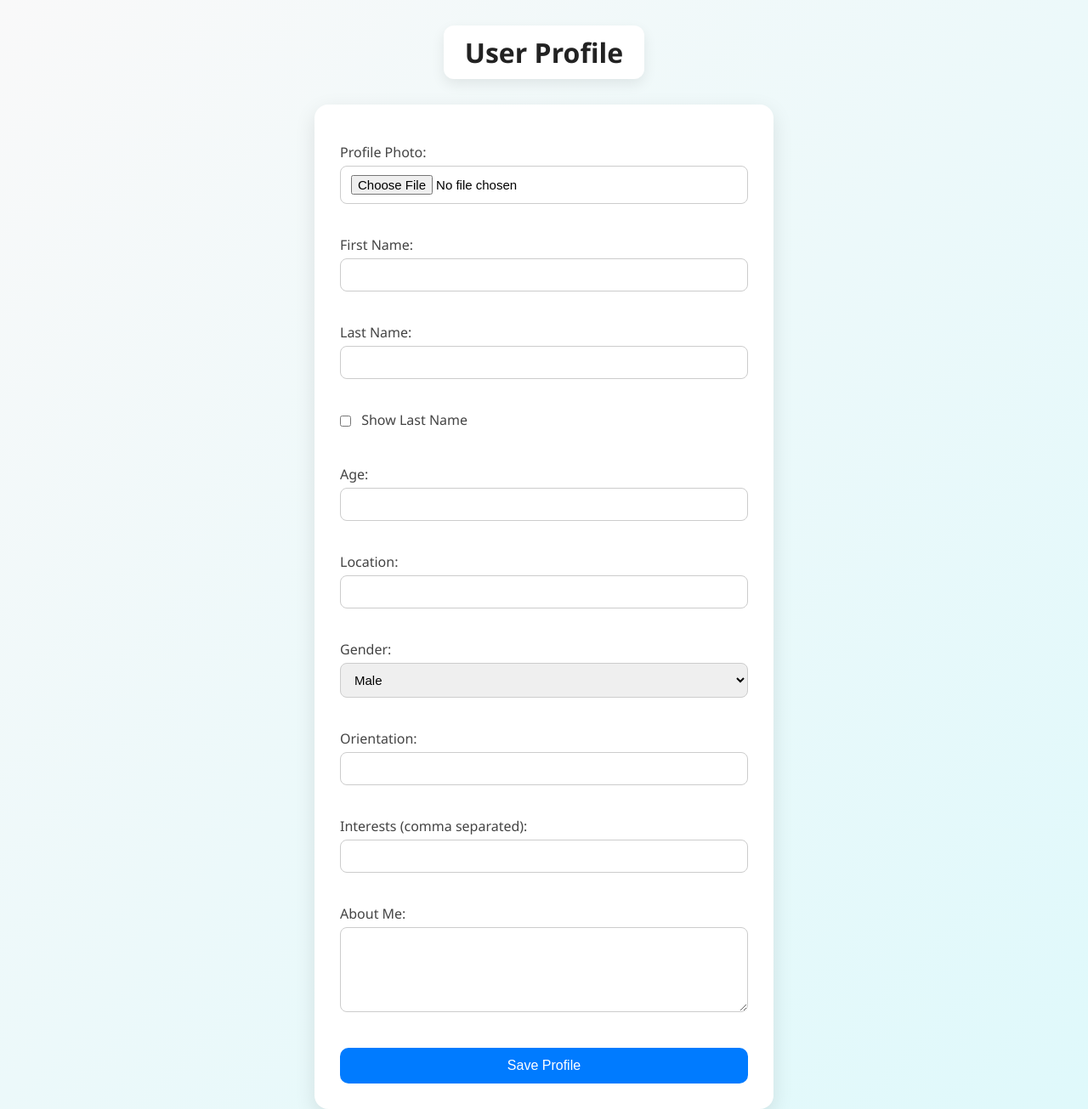
After one commit to Brian-oum/Dating-Site, a PHP site: page /Pages/profile.php in a window 1280 px wide. The commit adds this page. Shown: the whole page at 85% size. Run offline with PHP 8.4, Linux system fonts and the light colour scheme.

Commit message:
new changes

```diff
--- /dev/null
+++ b/Pages/profile.php
@@ -0,0 +1,80 @@
+<?php
+include '../config/db.php';
+session_start();
+
+// Assign variables and escape for HTML use
+$id = htmlspecialchars($user['id'] ?? '');
+$profile_photo = htmlspecialchars($user['profile_photo'] ?? '');
+$first_name = htmlspecialchars($user['first_name'] ?? '');
+$last_name = htmlspecialchars($user['last_name'] ?? '');
+$show_last_name = !empty($user['show_last_name']) ? 'checked' : '';
+$age = htmlspecialchars($user['age'] ?? '');
+$location = htmlspecialchars($user['location'] ?? '');
+$gender = $user['gender'] ?? '';
+$orientation = htmlspecialchars($user['orientation'] ?? '');
+$interests = htmlspecialchars($user['interests'] ?? '');
+$bio = htmlspecialchars($user['bio'] ?? '');
+// Determine which gender and relationship goal are selected
+$gender_options = [
+    'Male' => $gender === 'Male' ? 'selected' : '',
+    'Female' => $gender === 'Female' ? 'selected' : '',
+    'Other' => $gender === 'Other' ? 'selected' : ''
+];
+
+?>
+
+<!DOCTYPE html>
+<html>
+<head>
+    <title>User Profile</title>
+    <link rel="stylesheet" href="../css/style.css">
+</head>
+<body>
+ <div class="profile-wrapper">
+  <h2>User Profile</h2>
+  <form id="profileForm" method="POST" action="save_profile.php" enctype="multipart/form-data">
+    <!-- your form fields here -->
+     <form id="profileForm" method="POST" action="save_profile.php" enctype="multipart/form-data">
+    <input type="hidden" name="id" value="<?= $id ?>">
+
+    <label>Profile Photo:</label>
+    <input type="file" name="profile_photo"><br>
+    <?php if (!empty($profile_photo) && file_exists("../$profile_photo")): ?>
+        <img src="../<?= $profile_photo ?>" width="100"><br>
+    <?php endif; ?>
+
+    <label>First Name:</label>
+    <input type="text" name="first_name" value="<?= $first_name ?>"><br>
+
+    <label>Last Name:</label>
+    <input type="text" name="last_name" value="<?= $last_name ?>"><br>
+
+    <label><input type="checkbox" name="show_last_name" <?= $show_last_name ?>> Show Last Name</label><br>
+
+    <label>Age:</label>
+    <input type="number" name="age" value="<?= $age ?>"><br>
+
+    <label>Location:</label>
+    <input type="text" name="location" value="<?= $location ?>"><br>
+
+    <label>Gender:</label>
+    <select name="gender">
+        <option value="Male" <?= $gender_options['Male'] ?>>Male</option>
+        <option value="Female" <?= $gender_options['Female'] ?>>Female</option>
+        <option value="Other" <?= $gender_options['Other'] ?>>Other</option>
+    </select><br>
+
+    <label>Orientation:</label>
+    <input type="text" name="orientation" value="<?= $orientation ?>"><br>
+
+    <label>Interests (comma separated):</label>
+    <input type="text" name="interests" value="<?= $interests ?>"><br>
+
+    <label>About Me:</label>
+    <textarea name="bio"><?= $bio ?></textarea><br>
+
+    <button type="submit">Save Profile</button>
+  </form>
+</div>
+</body>
+</html>
--- /dev/null
+++ b/config/db.php
@@ -0,0 +1,4 @@
+<?php
+$pdo = new PDO("mysql:host=localhost;dbname=dating_site", "root", "");
+$pdo->setAttribute(PDO::ATTR_ERRMODE, PDO::ERRMODE_EXCEPTION);
+?>
--- /dev/null
+++ b/css/style.css
@@ -0,0 +1,211 @@
+/* Reset & base styles */
+* {
+  margin: 0;
+  padding: 0;
+  box-sizing: border-box;
+}
+
+body {
+  font-family: 'Segoe UI', Tahoma, Geneva, Verdana, sans-serif;
+  background: linear-gradient(135deg, #f9f9f9, #dff9fb);
+  min-height: 100vh;
+  display: flex;
+  justify-content: center;
+  align-items: center;
+}
+
+.auth-wrapper {
+  display: flex;
+  justify-content: center;
+  align-items: center;
+  width: 100%;
+  padding: 20px;
+}
+
+.auth-container {
+  background: #fff;
+  padding: 40px 30px;
+  border-radius: 16px;
+  box-shadow: 0 12px 24px rgba(0, 0, 0, 0.1);
+  width: 100%;
+  max-width: 400px;
+  transition: 0.3s ease;
+}
+
+.auth-title {
+  text-align: center;
+  margin-bottom: 20px;
+  font-size: 28px;
+  color: #333;
+}
+
+/* Form styles */
+.auth-form h3 {
+  margin-bottom: 20px;
+  text-align: center;
+  font-size: 22px;
+  color: #444;
+}
+
+.form {
+  display: flex;
+  flex-direction: column;
+  gap: 15px;
+}
+
+.form-input {
+  padding: 12px 15px;
+  border-radius: 8px;
+  border: 1px solid #ccc;
+  font-size: 14px;
+  transition: border-color 0.2s;
+}
+
+.form-input:focus {
+  border-color: #007bff;
+  outline: none;
+}
+
+.form-button {
+  background-color: #007bff;
+  color: white;
+  padding: 12px;
+  border: none;
+  border-radius: 8px;
+  font-size: 15px;
+  cursor: pointer;
+  transition: background-color 0.3s ease;
+}
+
+.form-button:hover {
+  background-color: #0056b3;
+}
+
+/* Alert message */
+.alert-message {
+  background-color: #ffe0e0;
+  border-left: 5px solid #e74c3c;
+  padding: 10px 15px;
+  margin-bottom: 15px;
+  border-radius: 6px;
+  color: #e74c3c;
+  font-size: 14px;
+}
+
+/* Links and helper text */
+.auth-form p {
+  text-align: center;
+  font-size: 14px;
+}
+
+.auth-form a {
+  color: #007bff;
+  text-decoration: none;
+  font-weight: 500;
+  transition: color 0.3s;
+}
+
+.auth-form a:hover {
+  color: #0056b3;
+}
+
+
+/* Profile page base styles */
+.profile-wrapper {
+  display: flex;
+  flex-direction: column;
+  align-items: center;
+  margin-top: 40px;
+}
+
+.profile-wrapper h2 {
+  font-size: 32px;
+  color: #222;
+  margin-bottom: 20px;
+  background: white;
+  padding: 10px 25px;
+  border-radius: 12px;
+  box-shadow: 0 6px 16px rgba(0, 0, 0, 0.08);
+  z-index: 10;
+  position: relative;
+  top: 20px;
+  transform: translateY(-30px);
+}
+
+
+#profileForm {
+  width: 600px; /* or any width you prefer */
+  max-width: 90%;
+  background: #ffffff;
+  padding: 30px;
+  border-radius: 16px;
+  box-shadow: 0 8px 24px rgba(0, 0, 0, 0.1);
+  display: flex;
+  flex-direction: column;
+}
+
+
+label {
+  display: block;
+  margin-top: 15px;
+  margin-bottom: 5px;
+  color: #444;
+  font-weight: 500;
+}
+
+input[type="text"],
+input[type="email"],
+input[type="number"],
+input[type="file"],
+select,
+textarea {
+  width: 100%;
+  padding: 10px 12px;
+  border: 1px solid #ccc;
+  border-radius: 8px;
+  font-size: 15px;
+  transition: border-color 0.3s ease;
+}
+
+input[type="text"]:focus,
+input[type="email"]:focus,
+input[type="number"]:focus,
+select:focus,
+textarea:focus {
+  border-color: #007bff;
+  outline: none;
+}
+
+textarea {
+  min-height: 100px;
+  resize: vertical;
+}
+
+input[type="checkbox"] {
+  margin-right: 8px;
+  vertical-align: middle;
+}
+
+button[type="submit"] {
+  margin-top: 20px;
+  padding: 12px 20px;
+  background-color: #007bff;
+  color: white;
+  font-size: 16px;
+  border: none;
+  border-radius: 10px;
+  cursor: pointer;
+  width: 100%;
+  transition: background-color 0.3s ease;
+}
+
+button[type="submit"]:hover {
+  background-color: #0056b3;
+}
+
+img {
+  display: block;
+  margin-top: 10px;
+  border-radius: 10px;
+  max-width: 100px;
+}
```
Also changed, not shown: Pages/auth.php (added, +53 -0 lines), Pages/dashboard.php (added, +105 -0 lines), Pages/save_profile.php (added, +46 -0 lines), database/db.sql (added, +22 -0 lines), index.php (+23 -3 lines).
